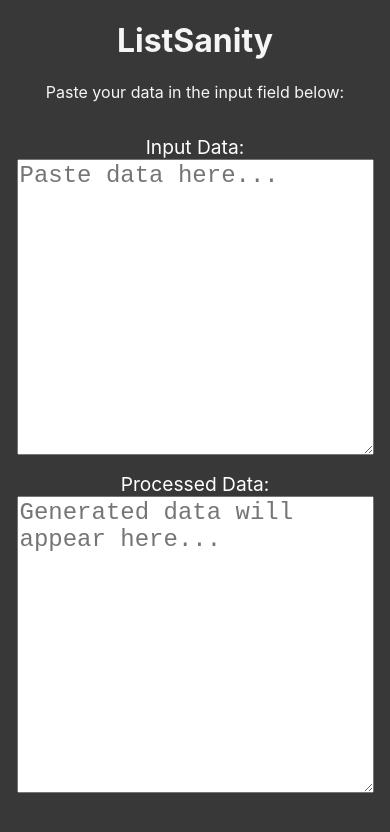
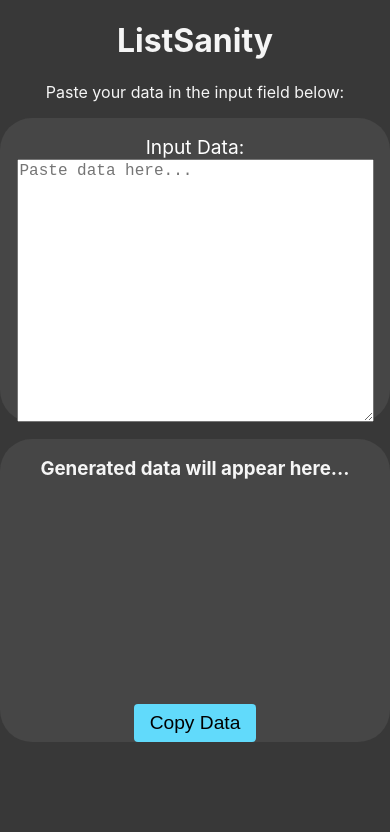
Before and after one commit to IsmaelT140/list-sanity, a React (Create React App) app: page / in a window 390 px wide. Shown: the top 832 px of the page. Built offline with nearby package versions, Linux system fonts and the light colour scheme.

Commit message:
Updates data processing to work with different data structures.

```diff
--- a/src/App.css
+++ b/src/App.css
@@ -16,7 +16,7 @@ html {
   flex-direction: row;
   align-items: center;
   justify-content: center;
-  height: 100vh;
+  height: 50vh;
   width: 100vw;
 }
 
@@ -24,9 +24,19 @@ html {
   display: flex;
   flex-direction: column;
   align-items: center;
-  justify-content: start;
+  justify-content: center;
   width: 50%;
   height: inherit;
+  border-radius: 2em;
+  background-color: rgb(70, 70, 70);
+  color: whitesmoke;
+}
+
+.inputDiv {
+  margin-right: 1vw;
+}
+.outputDiv {
+  margin-left: 1vw;
 }
 
 .dataInput, .dataOutput {
@@ -34,7 +44,23 @@ html {
   margin: 0 auto;
   width: 90%;
   height: 40vh;
-  font-size: 1.5rem;
+  font-size: 1rem;
+}
+
+#dataInput:focus, #dataOutput:focus {
+  outline: none;
+}
+
+#dataOutput {
+  width: 90%;
+  height: 100%;
+  display: flex;
+  flex-direction: column;
+  align-items: center;
+  justify-content: start;
+  white-space: normal;
+  word-break: break-word;
+  overflow-y: scroll;
 }
 
 .App {
@@ -66,12 +92,6 @@ button {
   align-self: center;
 }
 
-@media (prefers-reduced-motion: no-preference) {
-  .App-logo {
-    animation: App-logo-spin infinite 20s linear;
-  }
-}
-
 .App-header {
   background-color: #282c34;
   min-height: 100vh;
@@ -83,12 +103,17 @@ button {
   color: white;
 }
 
-.App-link {
+a {
   color: #61dafb;
+}
+a:hover {
+  color: #21a1f1;
+  transition: color 0.3s ease;
 }
 
 @media (max-width: 1000px) {
   .containerDiv {
+    height: 90vh;
     flex-direction: column;
     justify-content: start;
   }
@@ -102,13 +127,13 @@ button {
     width: 90%;
     height: 100%;
   }
-}
 
-@keyframes App-logo-spin {
-  from {
-    transform: rotate(0deg);
+  .inputDiv {
+    margin-right: 0;
+    margin-bottom: 1vh;
   }
-  to {
-    transform: rotate(360deg);
+  .outputDiv {
+    margin-top: 1vh;
+    margin-left: 0;
   }
 }
--- a/src/App.js
+++ b/src/App.js
@@ -10,53 +10,64 @@ function App() {
 		return 0
 	}
 
+	async function copyToClipboard() {
+		const copyValue = document
+			.getElementById("dataOutput")
+			.innerText.replace(/\n/g, "\r\n")
+		try {
+			await navigator.clipboard.writeText(copyValue)
+			document.getElementById("copyButton").innerText = "Copied!"
+			setTimeout(() => {
+				document.getElementById("copyButton").innerText = "Copy Data"
+			}, 2000)
+		} catch (err) {
+			console.error("Failed to copy data: ", err)
+		}
+	}
+
 	function handleInputChange(event) {
 		const inputData = event.target.value
 		const shipmentItemQuantities = {}
 		let shipmentReport = ""
 		let reportSummary = ""
 		let shipmentArray = []
-		let toteArray = []
 
-		const regex = /(?=\s\d{5,}\s)/
+		const regex = /(?<![\s\d])(?=\s+\d{5,}\s+)/
 
-		const toteStationRegex = /(?=ts[A-Za-z0-9]*\s*cvM01_IND_\d{2}_\d{2})/
+		const toteStationRegex = /ts[A-Za-z0-9]+\s+cvM01_IND_\d{2}_\d{2}/g
 
 		if (typeof inputData !== "string" || inputData.trim() === "") {
-			document.querySelector(".dataOutput").value =
+			document.querySelector("#dataOutput").innerHTML =
 				"Please enter valid data in the input field to generate a report."
 			return null
 		}
 
+		let toteArray = [...inputData.matchAll(toteStationRegex)].map((arr) => {
+			const [tote, station] = arr[0].split(/[\n\t]+/)
+			return `${tote}_${station.slice(-5)}`
+		})
+
 		let lineArray =
 			inputData.split(regex).length > 1
-				? inputData.split(regex)
-				: inputData.split(toteStationRegex).length > 1
-					? inputData.split(toteStationRegex)
+				? inputData
+						.split(regex)
+						.map((line) => line.trim().split(/[\n\t]+/))
 				: null
 
 		if (!lineArray) {
-			document.querySelector(".dataOutput").value =
+			document.querySelector("#dataOutput").innerHTML =
 				"Unable to process the input data. Please ensure it is in the correct format and try again."
 			return null
 		}
 
 		lineArray
-			.map((line) => line.trim().split(/[\n\t]+/))
-			.forEach((lineArray) => {
-				if (
-					lineArray.length === 2 &&
-					lineArray[0].startsWith("ts") &&
-					lineArray[1].startsWith("cvM01_IND_")
-				) {
-					toteArray.push(`${lineArray[0]}${lineArray[1].slice(-6)}`)
-				}
-
-				if (
+			.filter(
+				(lineArray) =>
 					lineArray.length > 2 &&
 					typeof Number(lineArray[0]) === "number" &&
-					typeof Number(lineArray[lineArray.length - 3]) === "number"
-				) {
+					typeof Number(lineArray[lineArray.length - 3]) === "number",
+			)
+			.forEach((lineArray) => {
 				const shipmentId = lineArray[0]
 				const itemQuantity = Number(lineArray[lineArray.length - 3])
 
@@ -65,7 +76,6 @@ function App() {
 
 				shipmentItemQuantities[shipmentId] += itemQuantity
 				shipmentItemQuantities["total"] += itemQuantity
-				}
 			})
 
 		if (Object.keys(shipmentItemQuantities).length !== 0) {
@@ -75,7 +85,7 @@ function App() {
 				const itemQuantity = shipmentItemQuantities[shipmentId]
 				if (shipmentId !== "total") {
 					shipmentArray.push(
-						`${shipmentId}, ${itemQuantity} item${itemQuantity > 1 ? "s" : ""}, `,
+						`<span><a href="https://rodeo-iad.amazon.com/DEN3/Search?searchKey=${shipmentId}">${shipmentId}</a>, ${itemQuantity} item${itemQuantity > 1 ? "s" : ""}, </span>`,
 					)
 				}
 			}
@@ -84,7 +94,6 @@ function App() {
 		shipmentArray = [...new Set(shipmentArray)]
 		toteArray = [...new Set(toteArray)]
 
-		shipmentArray.sort(sortByStation)
 		toteArray.sort(sortByStation)
 
 		const bothArraysEmpty = !shipmentArray.length && !toteArray.length
@@ -99,7 +108,7 @@ function App() {
 					? toteArray.join("\n")
 					: null
 
-		document.getElementById("dataOutput").value = shipmentReport
+		document.getElementById("dataOutput").innerHTML = shipmentReport
 	}
 
 	return (
@@ -118,13 +127,12 @@ function App() {
 					></textarea>
 				</div>
 				<div className="outputDiv">
-					<label htmlFor="dataOutput">Processed Data:</label>
-					<textarea
-						id="dataOutput"
-						className="dataOutput"
-						placeholder="Generated data will appear here..."
-						readOnly
-					></textarea>
+					<div id="dataOutput" className="dataOutput">
+						<h3>Generated data will appear here...</h3>
+					</div>
+					<button id="copyButton" onClick={copyToClipboard}>
+						Copy Data
+					</button>
 				</div>
 			</div>
 		</div>
```
Lines whose indentation alone changed are shown as unchanged.
